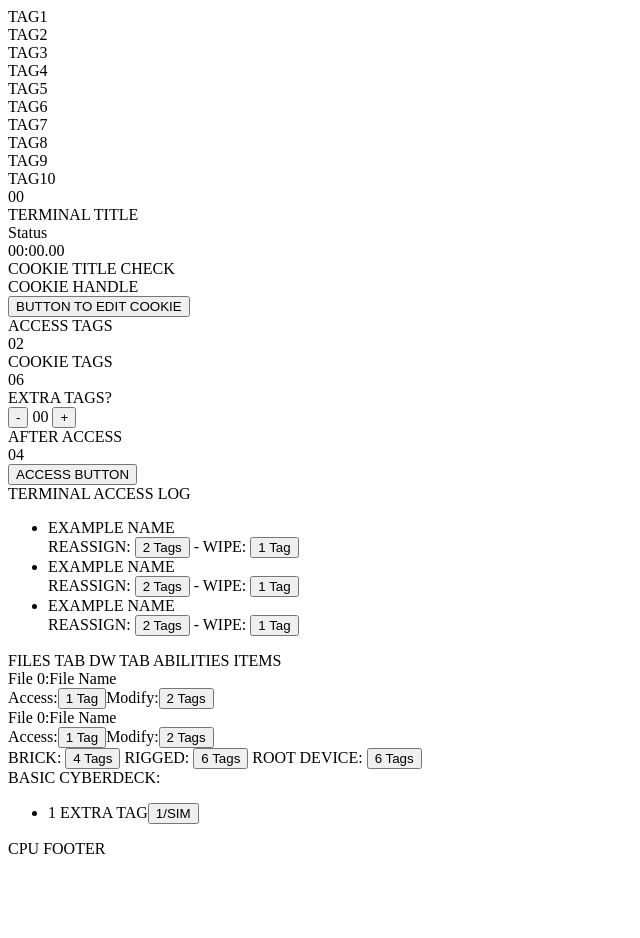
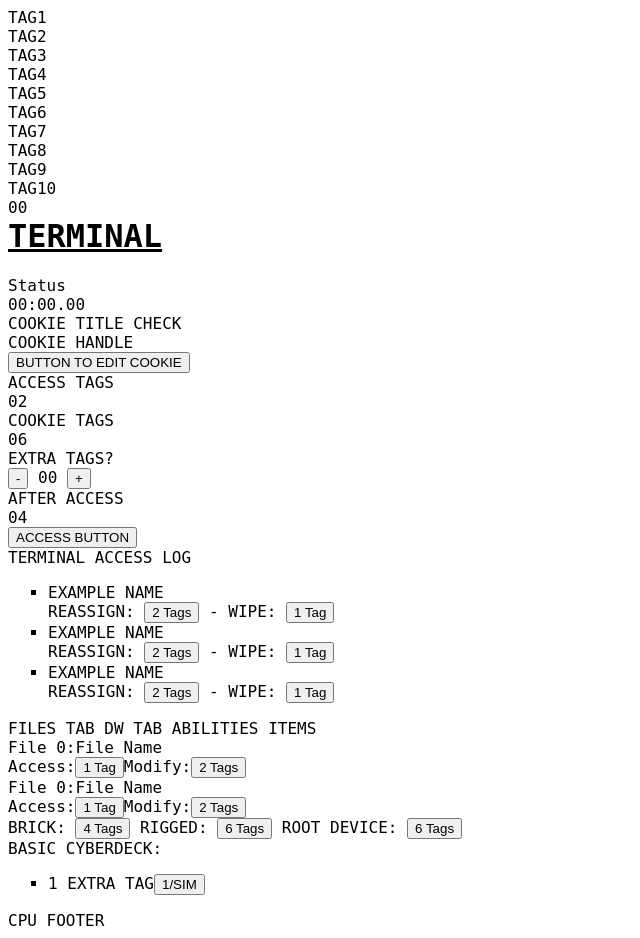
Before and after one commit to TheHexCode/CPU-Terminal, a PHP site: page /terminal.html in a window 1280 px wide. Shown: the whole page, without its empty margins (0-640 px from the left). Before the commit the page ends 854 px from the top, so only its background shows below. Run offline with PHP 8.4, Linux system fonts and the light colour scheme.

Commit message:
so much stuff

```diff
--- a/Resources/Styles/styles.css
+++ b/Resources/Styles/styles.css
@@ -1,11 +1,68 @@
 html {
     font-size: 1rem;
+    --accent: #e2b111;
 }
 
 * {
     box-sizing: border-box;
 }
 
-body{
-    font-style: monospace;
+body {
+    font-family: monospace;
 }
+
+h1,
+h2,
+h3 {
+    margin-top: 0;
+    text-decoration: underline;
+}
+
+p {
+    margin: 0;
+}
+
+p::before,
+p::after {
+    font-weight: 900;
+}
+
+p::before {
+    content: '(info) =\> {';
+    padding: 0 0.5rem 0 0;
+}
+
+p::after {
+    content: '};';
+    padding: 0 0 0 0.5rem;
+}
+
+menu,
+ul {
+    list-style-type: square;
+}
+
+em,
+label {
+    color: var(--accent);
+    font-weight: 900;
+    font-style: normal;
+    font-variant: small-caps;
+    text-transform: uppercase;
+}
+
+.options,
+.info {
+    border: 0.15rem solid black;
+    padding: 1rem;
+    margin: 1rem;
+    border-radius: 1rem;
+}
+
+.tags {
+    display: inline-block;
+}
+
+.hidden {
+    display: none;
+}
--- a/terminal.html
+++ b/terminal.html
@@ -10,33 +10,54 @@
 <!--<script type="text/javascript" src="suffix.js"></script>-->
 </head>
 	<body>
-		<div> <!--TAGS-->
-			<div>
-				<div>TAG1</div>
-				<div>TAG2</div>
+		<div class="tags"> <!--TAGS-->
+			<div id="pair1">
+				<div class="top">
+					TAG1
+				</div>
+				<div class="bottom">
+					TAG2
+				</div>
+			</div>
+			<div id="pair2">
+				<div class="top">
+					TAG3
+				</div>
+				<div class="bottom">
+					TAG4
+				</div>
+			</div>
+			<div id="pair3">
+				<div class="top">
+					TAG5
+				</div>
+				<div class="bottom">
+					TAG6
+				</div>
+			</div>
+			<div id="pair4">
+				<div class="top">
+					TAG7
+				</div>
+				<div class="bottom">
+					TAG8
+				</div>
+			</div>
+			<div id="pair5">
+				<div class="top">
+					TAG9
+				</div>
+				<div class="bottom">
+					TAG10
+				</div>
 			</div>
 			<div>
-				<div>TAG3</div>
-				<div>TAG4</div>
-			</div>
-			<div>
-				<div>TAG5</div>
-				<div>TAG6</div>
-			</div>
-			<div>
-				<div>TAG7</div>
-				<div>TAG8</div>
-			</div>
-			<div>
-				<div>TAG9</div>
-				<div>TAG10</div>
-			</div>
-			<div>
-				<div>00</div>
+				00
 			</div>
 		</div>
-		<div> <!--HEADER-->
-			<div>TERMINAL TITLE</div>
+		<main id="terminal"> <!--HEADER-->
+			<div>
+				<h1>TERMINAL</h1>
 				<div>
 					<div>Status</div>
 					<div>00:00.00</div>
@@ -66,9 +87,21 @@
 				<div>
 					<div>TERMINAL ACCESS LOG</div>
 					<ul>
-					<li>EXAMPLE NAME<br/>REASSIGN: <button>2 Tags</button> - WIPE: <button>1 Tag</button></li>
-					<li>EXAMPLE NAME<br/>REASSIGN: <button>2 Tags</button> - WIPE: <button>1 Tag</button></li>
-					<li>EXAMPLE NAME<br/>REASSIGN: <button>2 Tags</button> - WIPE: <button>1 Tag</button></li>
+						<li>EXAMPLE NAME
+							<div>
+								REASSIGN: <button>2 Tags</button> - WIPE: <button>1 Tag</button>
+							</div>
+						</li>
+						<li>EXAMPLE NAME
+							<div>
+								REASSIGN: <button>2 Tags</button> - WIPE: <button>1 Tag</button>
+							</div>
+						</li>
+						<li>EXAMPLE NAME
+							<div>
+								REASSIGN: <button>2 Tags</button> - WIPE: <button>1 Tag</button>
+							</div>
+						</li>
 					</ul>
 				</div>
 				<div>
@@ -101,6 +134,9 @@
 					</div>
 				</div>
 			</div>
-		<div>CPU FOOTER</div>
+			<footer>
+				<span>CPU FOOTER</span>
+			</footer>
+		<main>
 	</body>
 </html>
```
Also changed, not shown: index.html (+5 -4 lines), profile.html (+35 -33 lines). Lines whose indentation alone changed are shown as unchanged.
